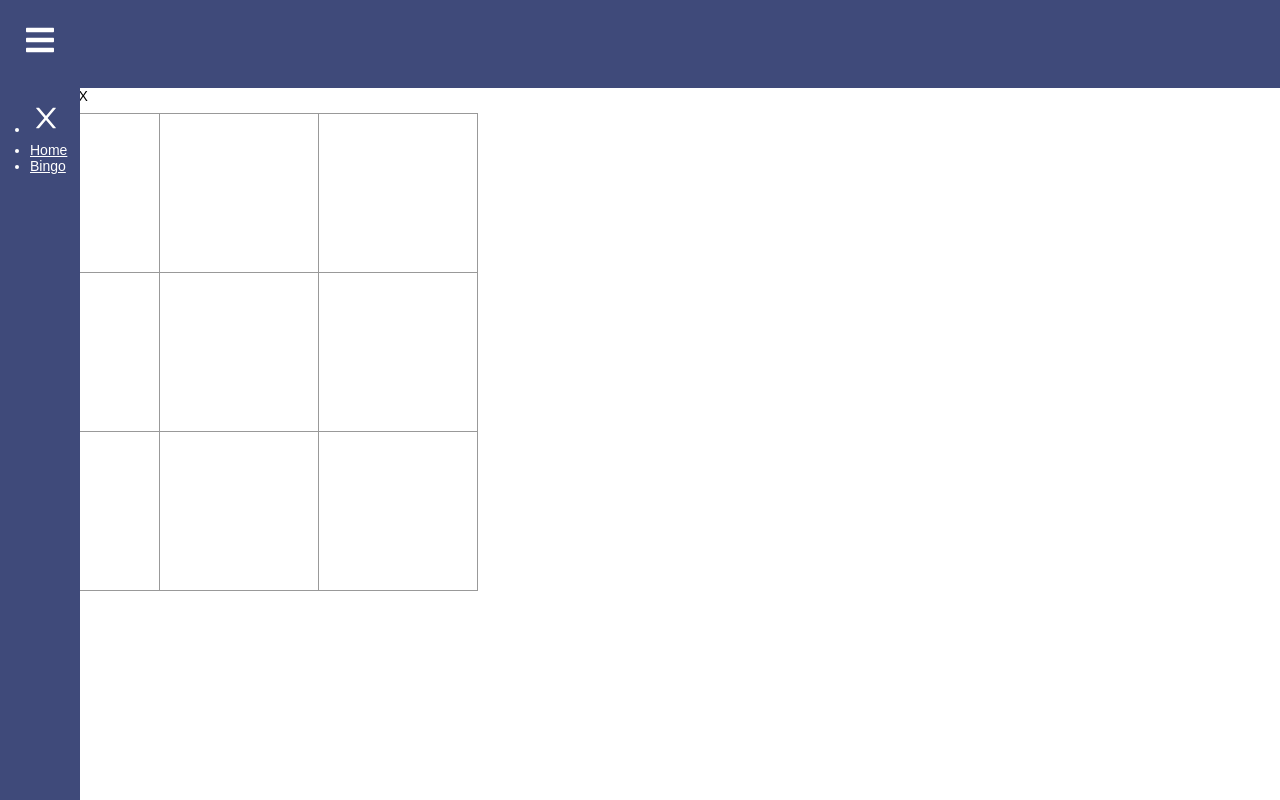
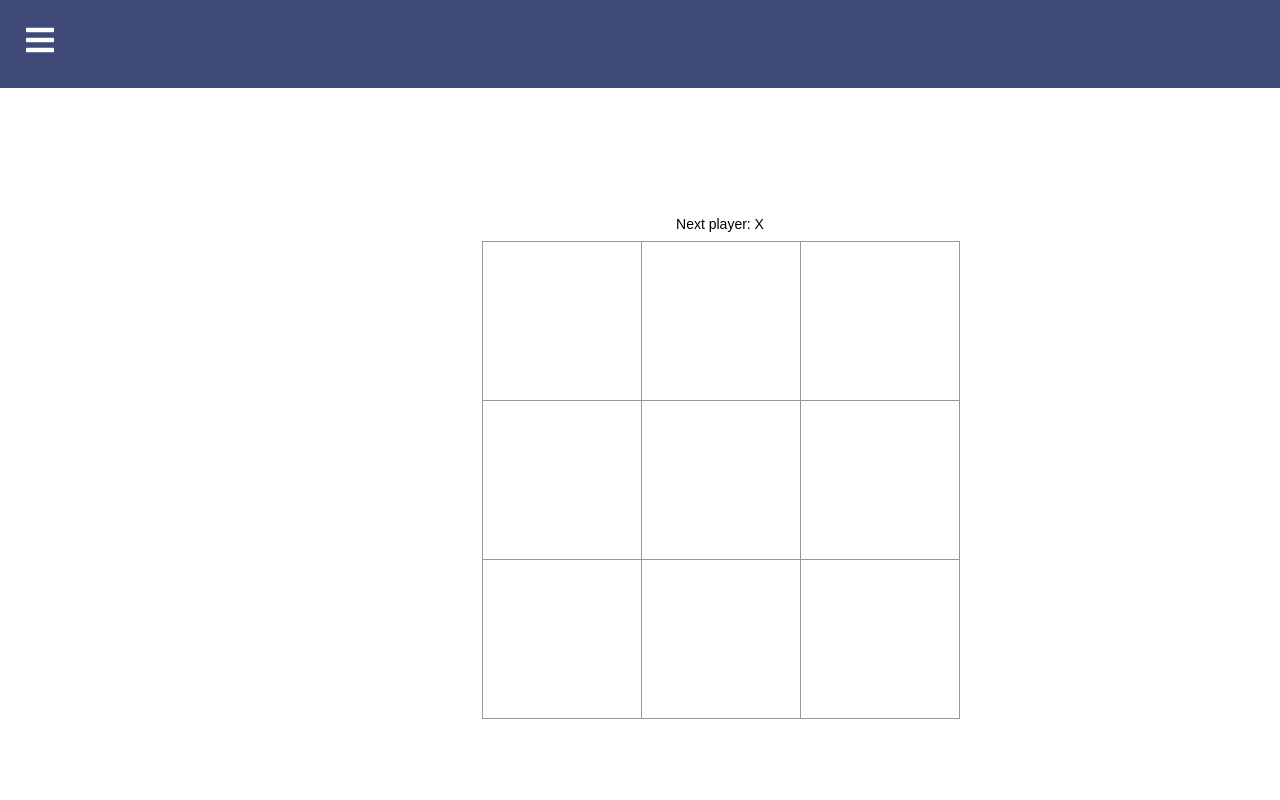
Before and after one commit to sky45612/amplify-react-1, a React (Create React App) app: page /bingo in a window 1280 px wide. Built offline with nearby package versions, Linux system fonts and the light colour scheme.

Commit message:
fixed navigation bar

```diff
--- a/src/component/Bingo.css
+++ b/src/component/Bingo.css
@@ -5,6 +5,10 @@ body {
 
 ol, ul {
   padding-left: 30px;
+}
+
+.board-row {
+
 }
 
 .board-row:after {
@@ -41,8 +45,18 @@ ol, ul {
 }
 
 .game {
-  display: flex;
-  flex-direction: row;
+  display: inline-block;
+  margin-top: 8rem;
+}
+
+.gameContainer {
+  margin-left:10rem;
+  text-align: center;
+}
+
+
+.game-board {
+
 }
 
 .game-info {
--- a/src/component/Bingo.js
+++ b/src/component/Bingo.js
@@ -101,8 +101,7 @@ class Board extends React.Component {
 class Game extends React.Component {
   render() {
     return (
-      <div>
-        <header className="App-header">
+      <div className='gameContainer'>
         <div className="game">
           <div className="game-board">
             <Board />
@@ -112,7 +111,7 @@ class Game extends React.Component {
             <ol>{/* TODO */}</ol>
           </div>
         </div>
-        </header>
+
       </div>
     );
   }
--- a/src/component/Navbar.css
+++ b/src/component/Navbar.css
@@ -23,17 +23,20 @@
 }
 
 .navMenu-closed {
+    visibility: hidden;
+    width: 5rem;
+    display: flex;
+    position: fixed;
+    height: 100vh;
+}
+
+.navMenu-open {
     background-color: #3f4a7a;
-    width:5rem;
+    width:10rem;
     height: 100vh;
     color:white;
     display: flex;
     position:fixed;
-
-}
-
-.navMenu-open {
-    left: 0;
 }
 
 .navText {
--- a/src/component/Navbar.js
+++ b/src/component/Navbar.js
@@ -28,11 +28,11 @@ function Navbar() {
             </div>
             <nav className={sidebar ? 'navMenu-open' : 'navMenu-closed'}>
                 <ul className='navMenuItemList' onClick={showSideBar}>
-                    <li className='navMenuItem'>
+                    {/* <li className='navMenuItem'>
                         <Link to="#" className='navMenu'>
                             <AiIcons.AiOutlineClose className='navText'/>
                         </Link>
-                    </li>
+                    </li> */}
                     <li className='navMenuItem'>
                         <Link to="/" className="navText">Home</Link>
                     </li>
```
Lines whose indentation alone changed are shown as unchanged.
